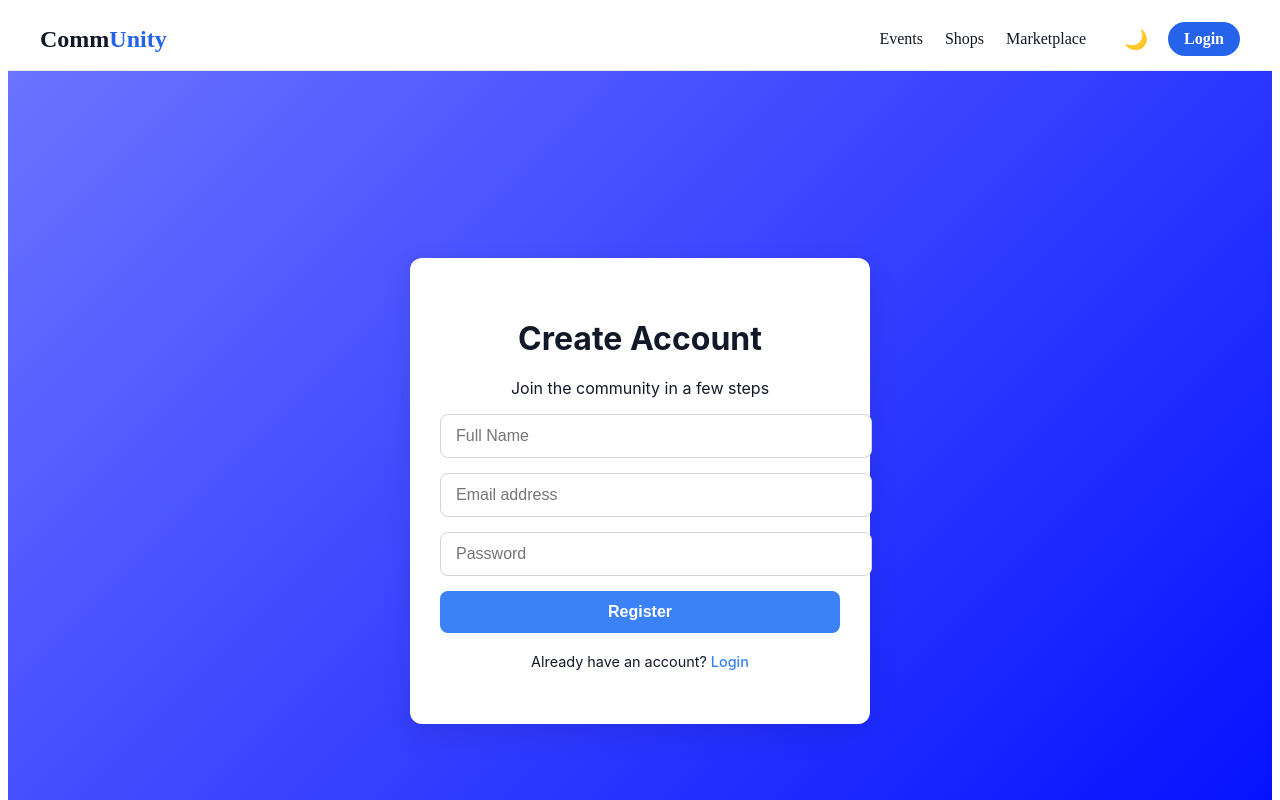
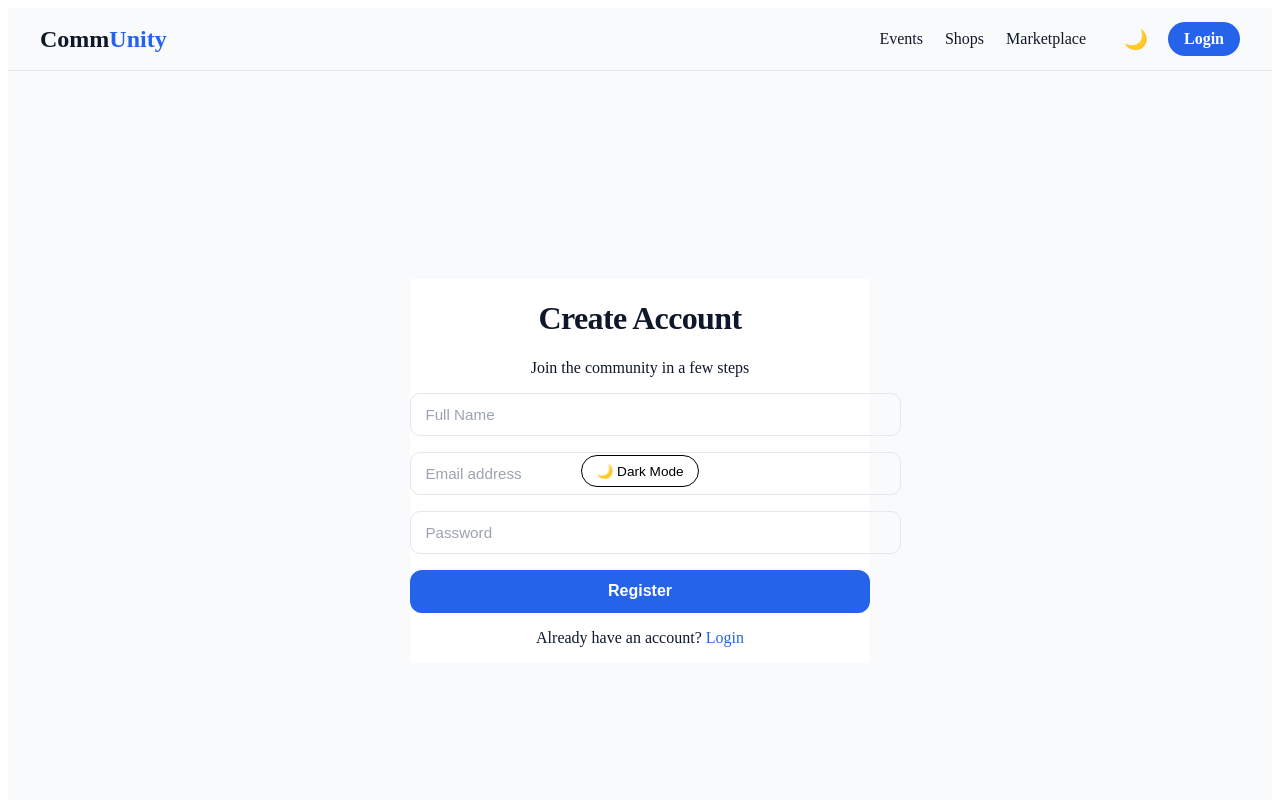
Before and after one commit to Nadeem200421/project6, a Next.js app: page /register in a window 1280 px wide. Shown: the top 800 px of the page. Built offline with nearby package versions, Linux system fonts and the light colour scheme.

Commit message:
Update register.css

```diff
--- a/app/styles/register.css
+++ b/app/styles/register.css
@@ -1,172 +1,181 @@
-/* General Page Styles */
-.register-page {
-  min-height: 100vh;
-  display: flex;
-  justify-content: center;
-  align-items: center;
-  padding: 20px;
-  font-family: 'Inter', sans-serif;
-  transition: background 0.3s ease, color 0.3s ease;
+/* =========================
+   Theme Variables
+========================= */
+:root {
+  --primary: #2563eb;
+  --primary-dark: #1e40af;
+  --error: #dc2626;
+
+  --bg-light: #f9fafb;
+  --bg-dark: #0f172a;
+
+  --card-light: #ffffff;
+  --card-dark: #1e293b;
+
+  --text-light: #0f172a;
+  --text-dark: #f8fafc;
+
+  --border-light: #e5e7eb;
+  --border-dark: #334155;
 }
 
-/* Light mode */
-.register-page.light {
-  background: linear-gradient(135deg, #6b73ff, #000dff);
-  color: #000;
+/* =========================
+   Page
+========================= */
+.register-page {
+  background: var(--bg-light);
+  color: var(--text-light);
+  position: relative;
 }
 
-.register-page.light .register-card {
-  background-color: #ffffff;
-  color: #111827;
+.register-page.dark {
+  background: var(--bg-dark);
+  color: var(--text-dark);
 }
 
-/* Dark mode */
-.register-page.dark {
-  background: linear-gradient(135deg, #121212, #1e1e1e);
-  color: #fff;
+/* =========================
+   Theme Toggle
+========================= */
+.theme-toggle {
+  background: transparent;
+  border: 1px solid currentColor;
+  padding: 0.45rem 0.9rem;
+  border-radius: 999px;
+  font-size: 0.85rem;
+  cursor: pointer;
+  transition: all 0.3s ease;
 }
 
-.register-page.dark .register-card {
-  background-color: #1e1e1e;
-  color: #fff;
+.theme-toggle:hover {
+  background: rgba(0, 0, 0, 0.05);
 }
 
-.register-page.dark .register-input {
-  background: #2c2c2c;
-  color: #fff;
-  border: 1px solid #555;
+.dark .theme-toggle:hover {
+  background: rgba(255, 255, 255, 0.1);
 }
 
-.register-page.dark .register-input::placeholder {
-  color: #aaa;
-}
-
-/* Theme toggle button */
-.theme-toggle {
-  position: absolute;
-  top: 20px;
-  right: 20px;
-  background: transparent;
-  border: 1px solid currentColor;
-  padding: 5px 10px;
-  border-radius: 5px;
-  cursor: pointer;
-}
-
-/* Card Container */
+/* =========================
+   Card
+========================= */
 .register-card {
-  border-radius: 12px;
-  padding: 40px 30px;
-  width: 100%;
-  max-width: 400px;
-  box-shadow: 0 10px 30px rgba(0,0,0,0.1);
-  text-align: center;
-  transition: transform 0.3s ease, box-shadow 0.3s ease, background 0.3s ease, color 0.3s ease;
-}
-
-.register-card:hover {
-  transform: translateY(-5px);
-  box-shadow: 0 15px 40px rgba(0,0,0,0.15);
-}
-
-/* Title */
-.register-title {
-  font-size: 2rem;
-  margin-bottom: 20px;
-  font-weight: 700;
+  background: var(--card-light);
   color: inherit;
 }
 
-/* Error Message */
-.register-error {
-  color: #ef4444;
-  margin-bottom: 15px;
-  font-size: 0.9rem;
+.dark .register-card {
+  background: var(--card-dark);
 }
 
-/* Form Inputs */
+/* =========================
+   Title
+========================= */
+.register-title {
+  letter-spacing: -0.02em;
+}
+
+/* =========================
+   Error
+========================= */
+.register-error {
+  background: rgba(220, 38, 38, 0.1);
+  padding: 0.6rem;
+  border-radius: 8px;
+}
+
+/* =========================
+   Form
+========================= */
 .register-form {
   display: flex;
   flex-direction: column;
-  gap: 15px;
+  gap: 1rem;
 }
 
 .register-input {
-  padding: 12px 15px;
-  border: 1px solid #d1d5db;
-  border-radius: 8px;
-  font-size: 1rem;
-  transition: border-color 0.3s ease, box-shadow 0.3s ease, background 0.3s ease, color 0.3s ease;
+  padding: 0.75rem 0.9rem;
+  border-radius: 10px;
+  border: 1px solid var(--border-light);
+  background: transparent;
+  color: inherit;
+  font-size: 0.95rem;
+  transition: border-color 0.2s ease, box-shadow 0.2s ease;
+}
+
+.dark .register-input {
+  border-color: var(--border-dark);
+}
+
+.register-input::placeholder {
+  color: #9ca3af;
 }
 
 .register-input:focus {
-  border-color: #3b82f6;
-  box-shadow: 0 0 0 3px rgba(59,130,246,0.2);
   outline: none;
+  border-color: var(--primary);
+  box-shadow: 0 0 0 2px rgba(37, 99, 235, 0.25);
 }
 
-/* Submit Button */
+/* =========================
+   Button
+========================= */
 .register-btn {
-  padding: 12px;
-  background-color: #3b82f6;
+  background: var(--primary);
   color: white;
+  border: none;
+  padding: 0.8rem;
+  border-radius: 12px;
   font-size: 1rem;
   font-weight: 600;
-  border: none;
-  border-radius: 8px;
   cursor: pointer;
-  transition: background-color 0.3s ease;
+  transition: background 0.25s ease, transform 0.15s ease;
 }
 
 .register-btn:hover {
-  background-color: #2563eb;
+  background: var(--primary-dark);
+  transform: translateY(-1px);
 }
 
-/* Login Text */
-.register-login {
-  margin-top: 20px;
-  font-size: 0.9rem;
-  color: inherit;
+.register-btn:active {
+  transform: translateY(0);
 }
 
+/* =========================
+   Login Link
+========================= */
 .register-login a {
-  color: #3b82f6;
-  font-weight: 500;
+  color: var(--primary);
   text-decoration: none;
-  transition: color 0.3s ease;
 }
 
 .register-login a:hover {
-  color: #2563eb;
   text-decoration: underline;
 }
 
-/* Responsive Design */
+/* =========================
+   Responsive
+========================= */
 
-/* Mobile (≤800px) */
+/* Mobile */
 @media (max-width: 800px) {
   .register-card {
-    padding: 30px 20px;
+    padding: 1.5rem !important;
   }
 
   .register-title {
-    font-size: 1.75rem;
-  }
-
-  .register-input {
-    font-size: 0.95rem;
-    padding: 10px 12px;
-  }
-
-  .register-btn {
-    font-size: 0.95rem;
-    padding: 10px;
+    font-size: 1.6rem;
   }
 }
 
 /* Tablet */
-@media (max-width: 1024px) and (min-width: 801px) {
+@media (min-width: 801px) and (max-width: 1024px) {
   .register-card {
-    max-width: 350px;
+    max-width: 420px;
   }
 }
+
+/* Laptop / Desktop */
+@media (min-width: 1025px) {
+  .register-card {
+    max-width: 460px;
+  }
+}
```
